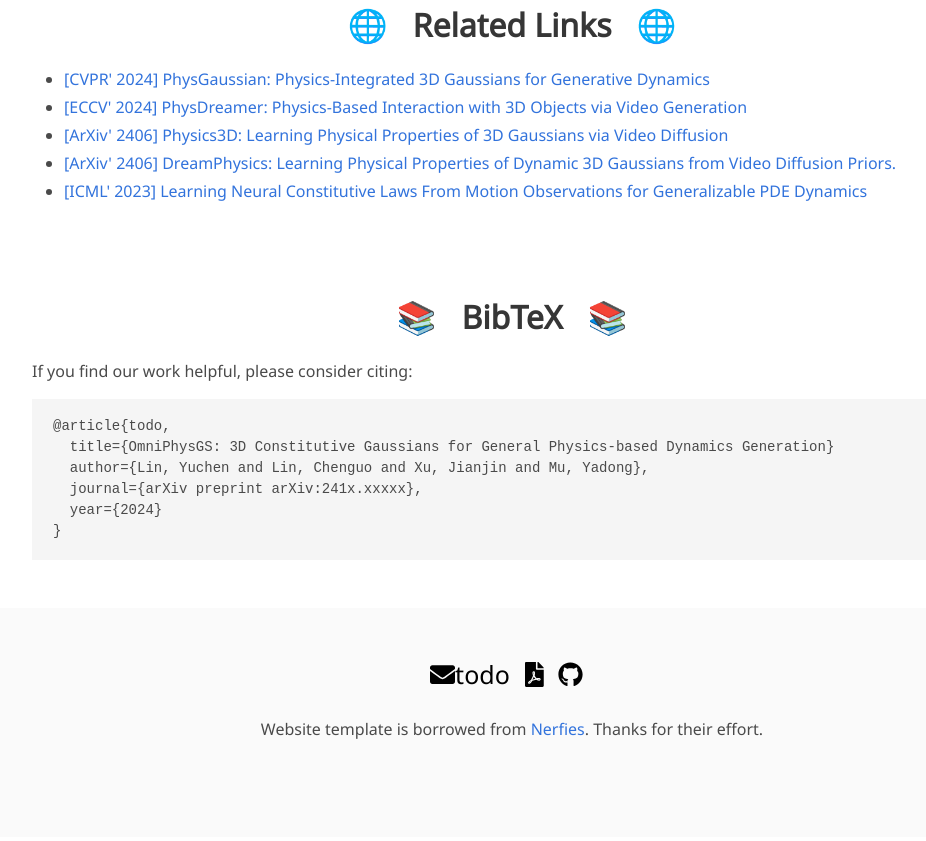
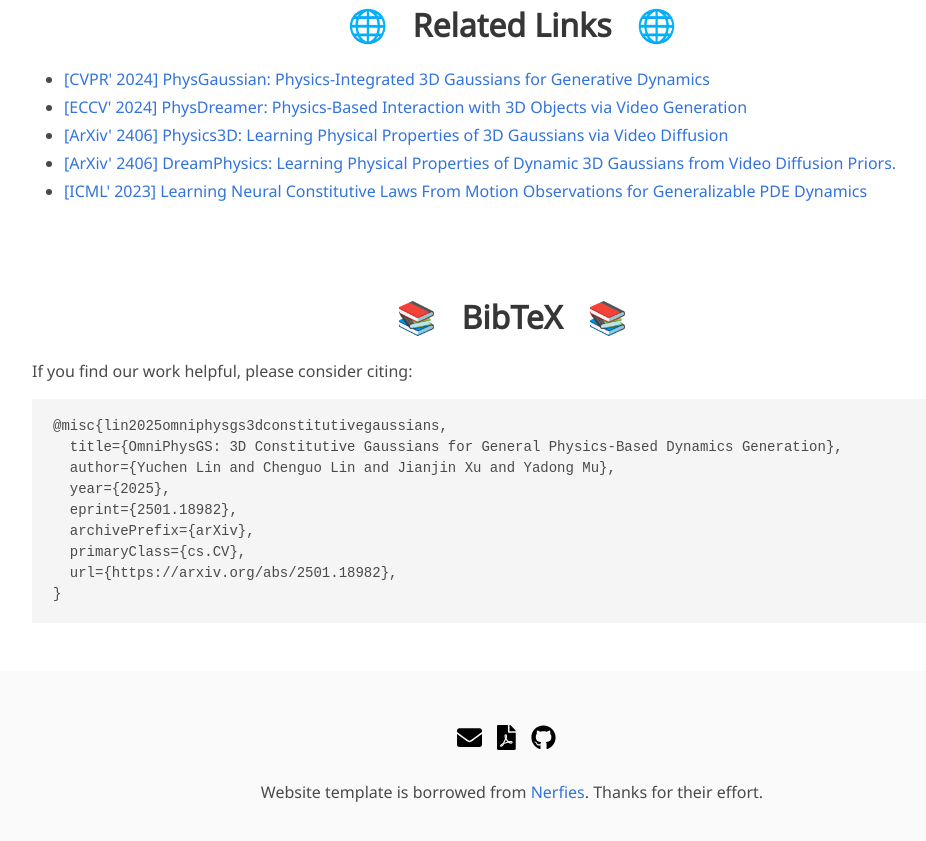
Before and after one commit to wgsxm/wgsxm.github.io, a Jekyll site: the page projects/omniphysgs/index.html, which Jekyll copies as it is, in a window 1280 px wide and 900 px high, scrolled down 5912 px. Shown: the top 841 px of the window, without its empty margins (128-1054 px from the left). Built offline with Jekyll 4.4.1, drawn with Linux system fonts in a browser that asks for light colours; nearby versions of some CDN libraries; some web fonts are replaced; library files that are not in the unit come from our copies; a style sheet for code colours, icons or effects is not loaded.

Commit message:
update omniphysgs arxiv

```diff
--- a/projects/omniphysgs/index.html
+++ b/projects/omniphysgs/index.html
@@ -118,7 +118,7 @@
                 </span> &nbsp;
                 <!-- ArXiv Link -->
                 <span class="link-block">
-                  <a href="https://arxiv.org/abs/241x.xxxxx todo"
+                  <a href="https://arxiv.org/abs/2501.18982"
                     class="external-link button is-normal is-rounded is-dark">
                     <span class="icon"><i class="ai ai-arxiv"></i></span>
                     <span>arXiv</span>
@@ -512,11 +512,14 @@
           If you find our work helpful, please consider citing:
         </p>
         <pre>
-<code>@article{todo,
-  title={OmniPhysGS: 3D Constitutive Gaussians for General Physics-based Dynamics Generation}
-  author={Lin, Yuchen and Lin, Chenguo and Xu, Jianjin and Mu, Yadong},
-  journal={arXiv preprint arXiv:241x.xxxxx},
-  year={2024}
+<code>@misc{lin2025omniphysgs3dconstitutivegaussians,
+  title={OmniPhysGS: 3D Constitutive Gaussians for General Physics-Based Dynamics Generation},
+  author={Yuchen Lin and Chenguo Lin and Jianjin Xu and Yadong Mu},
+  year={2025},
+  eprint={2501.18982},
+  archivePrefix={arXiv},
+  primaryClass={cs.CV},
+  url={https://arxiv.org/abs/2501.18982},
 }</code></pre>
       </div>
     </div>
@@ -529,9 +532,9 @@
       <!-- Icon Links -->
       <div class="content has-text-centered">
         <a class="icon-link" href="mailto:linyuchen@stu.pku.edu.cn" class="external-link" disabled>
-          <i class="fas fa-envelope"></i>todo
+          <i class="fas fa-envelope"></i>
         </a> &nbsp;
-        <a class="icon-link" href="https://arxiv.org/pdf/241x.xxxxx.pdf" class="external-link" disable>
+        <a class="icon-link" href="https://arxiv.org/pdf/2501.18982.pdf" class="external-link" disable>
           <i class="fas fa-file-pdf"></i>
         </a> &nbsp;
         <a class="icon-link" href="https://github.com/wgsxm/omniphysgs" class="external-link" disabled>
```
Also changed, not shown: _posts/2025-01-23-omniphysgs.md (+2 -2 lines).
